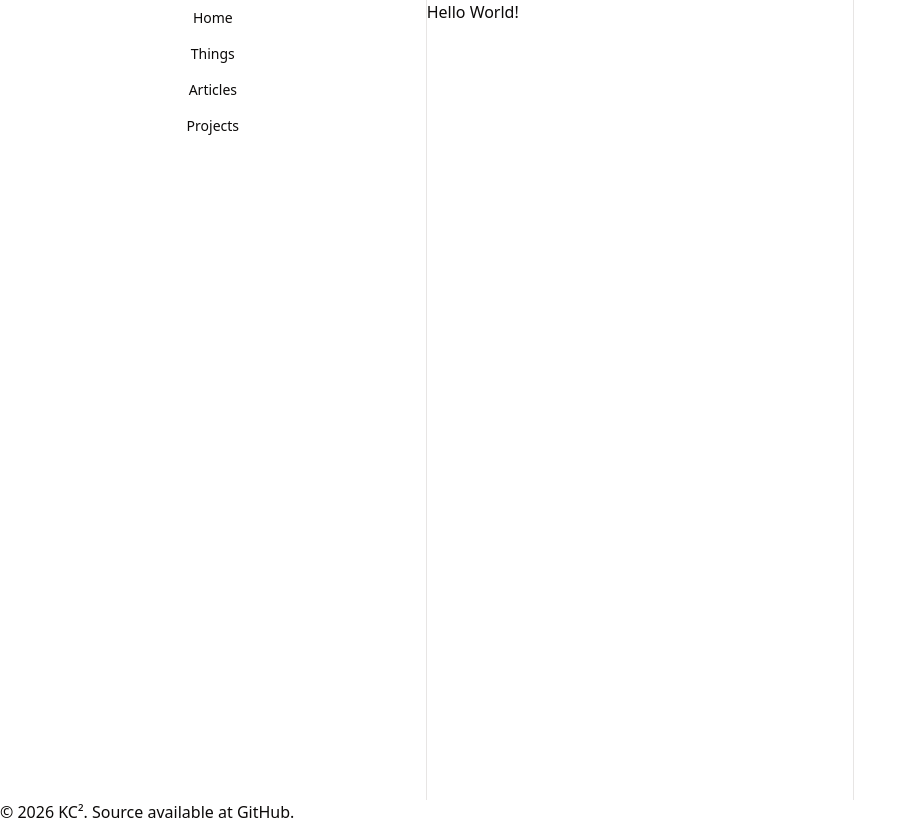
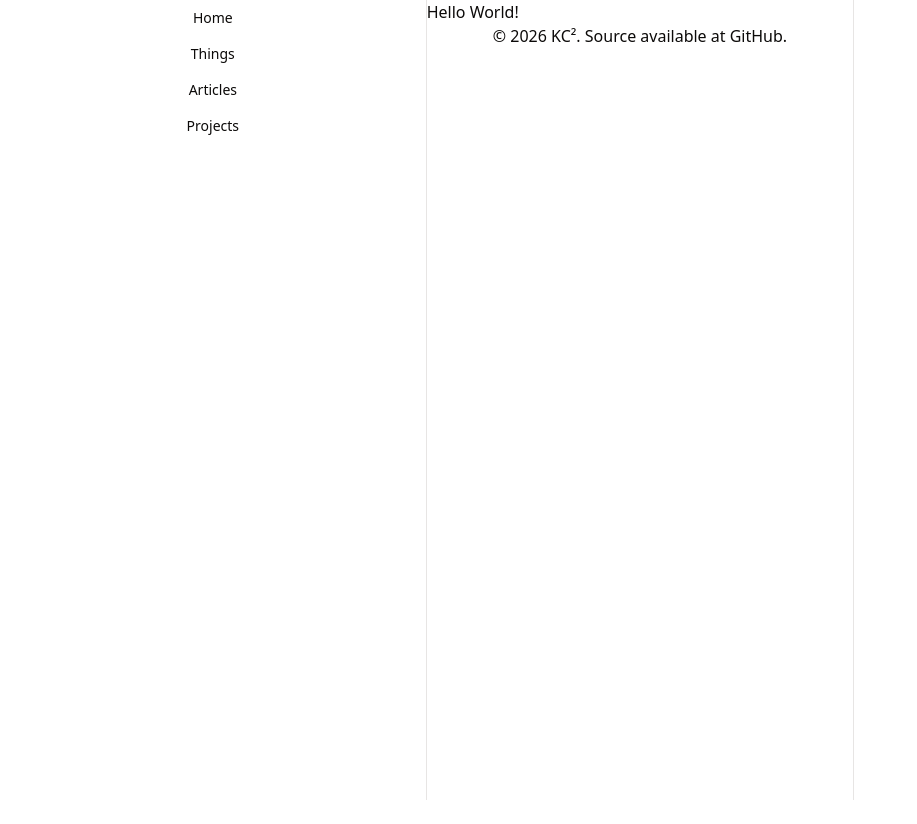
Before and after one commit to krausc2/kc2.dev, a SvelteKit app: page / in a window 1280 px wide. Shown: the whole page, without its empty margins (0-917 px from the left). After the commit the page ends 800 px from the top, so only its background shows below. Built offline with nearby package versions, Linux system fonts and the light colour scheme.

Commit message:
feat: move footer to main col

```diff
--- a/src/routes/+layout.svelte
+++ b/src/routes/+layout.svelte
@@ -6,7 +6,7 @@
 </script>
 
 <div class="grid min-h-screen grid-cols-3">
-	<aside class="col-span-1 border-r-1">
+	<aside class="col-span-1 border-r">
 		<!-- [Logo and stuff goes here] -->
 		<nav class="flex flex-col">
 			<Button variant="ghost" href="/">Home</Button>
@@ -18,8 +18,12 @@
 	</aside>
 
 	<!-- Main Content -->
-	<main class="col-span-1">
+	<main class="col-span-1 flex flex-col">
 		{@render children()}
+
+		<footer class="text-center">
+			<p>© 2026 KC². Source available at <a href="https://github.com/krausc2/kc2.dev" target="_blank" rel="noreferrer">GitHub</a>.</p>
+		</footer>
 	</main>
 
 	<section class="col-span-1 border-l-1">
@@ -27,11 +31,5 @@
 	</section>
 </div>
 
-<footer>
-	<div>
-		<p>© 2026 KC². Source available at <a href="https://github.com/krausc2/kc2.dev" target="_blank" rel="noreferrer">GitHub</a>.</p>
-	</div>
-</footer>
-
 
 <svelte:head><link rel="icon" href={favicon} /></svelte:head>
```
